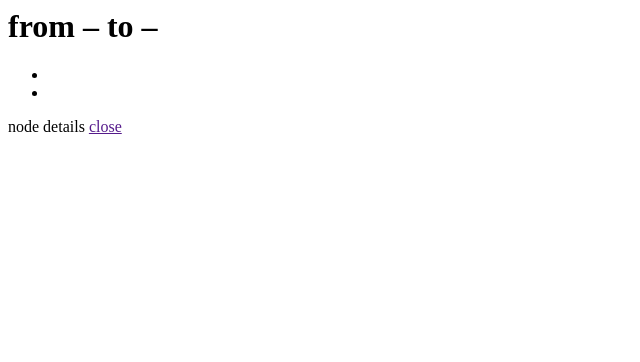
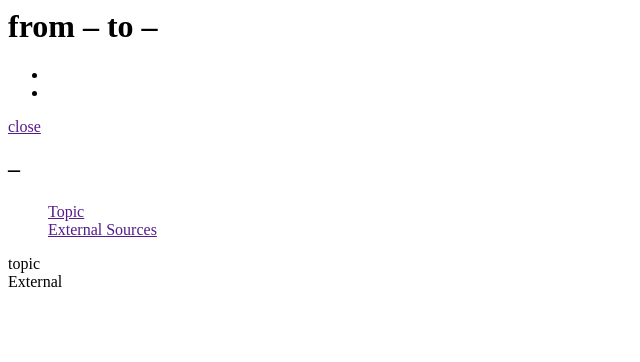
Before and after one commit to gg4u/XDiscovery-Web, a Django app: template xdimension_web/xdw_web/templates/frontend/views/graph.html in a window 1280 px wide. Shown: the top 362 px of the page, without its empty margins (0-640 px from the left). Run offline with Django 3.2, Linux system fonts and the light colour scheme; the template is opened without the code that fills it, so the values that code supplies are empty; parts of the project's set-up code (start-up, migrations or seed data) failed here and were passed over.

Commit message:
Integrate templates into django.

```diff
--- a/xdimension_web/xdw_web/templates/frontend/views/graph.html
+++ b/xdimension_web/xdw_web/templates/frontend/views/graph.html
@@ -1,6 +1,6 @@
 <header class="xd-page-header xd-graph-page-header">
 
-	<a class="back-button" href=""></a>
+	<a class="back-button" href="" ng-click="goBack()"></a>
 
 	<h1 class="title" ng-switch="!!map.title" ng-cloak="">
 		<span ng-switch-when="true" ng-bind="map.title" class="custom-title"></span>
@@ -21,6 +21,26 @@
 
 <div viva-graph="" name="{% verbatim %}{{map.name}}{% endverbatim %}" links="map.graph" layout="vivagraph.layout($graph)" graphics="vivagraph.graphics()" on-create="vivagraph.initialize($graph)"></div>
 
-<section class="viva-graph-detail-pane" ng-if="vivagraph.selectedNode">
-	node details <a href="" on-click="vivagraph.selectedNode = null">close</a>
+<section class="viva-graph-detail-pane" ng-if="vivagraph.selected.node">
+	<div class="content row">
+		<div class="small-12 columns">
+
+			<a href="" ng-click="vivagraph.selected = null" class="close-button">close</a>
+
+			<h2 ng-bind="vivagraph.selected.info.title">&ndash;</h2>
+
+			<dl class="sub-nav">
+				<dd ng-class="{ 'active':!vivagraph.selected.tab }">
+					<a href="" ng-click="vivagraph.selected.tab = null">Topic</a></dd>
+				<dd ng-class="{ 'active':vivagraph.selected.tab=='external' }">
+					<a href="" ng-click="vivagraph.selected.tab = 'external'">External Sources</a></dd>
+			</dl>
+
+			<div class="tabbed content" ng-switch="vivagraph.selected.tab">
+				<div ng-switch-default="">topic</div>
+				<div ng-switch-when="external">External</div>
+			</div>
+
+		</div>
+	</div>
 </section>
```
